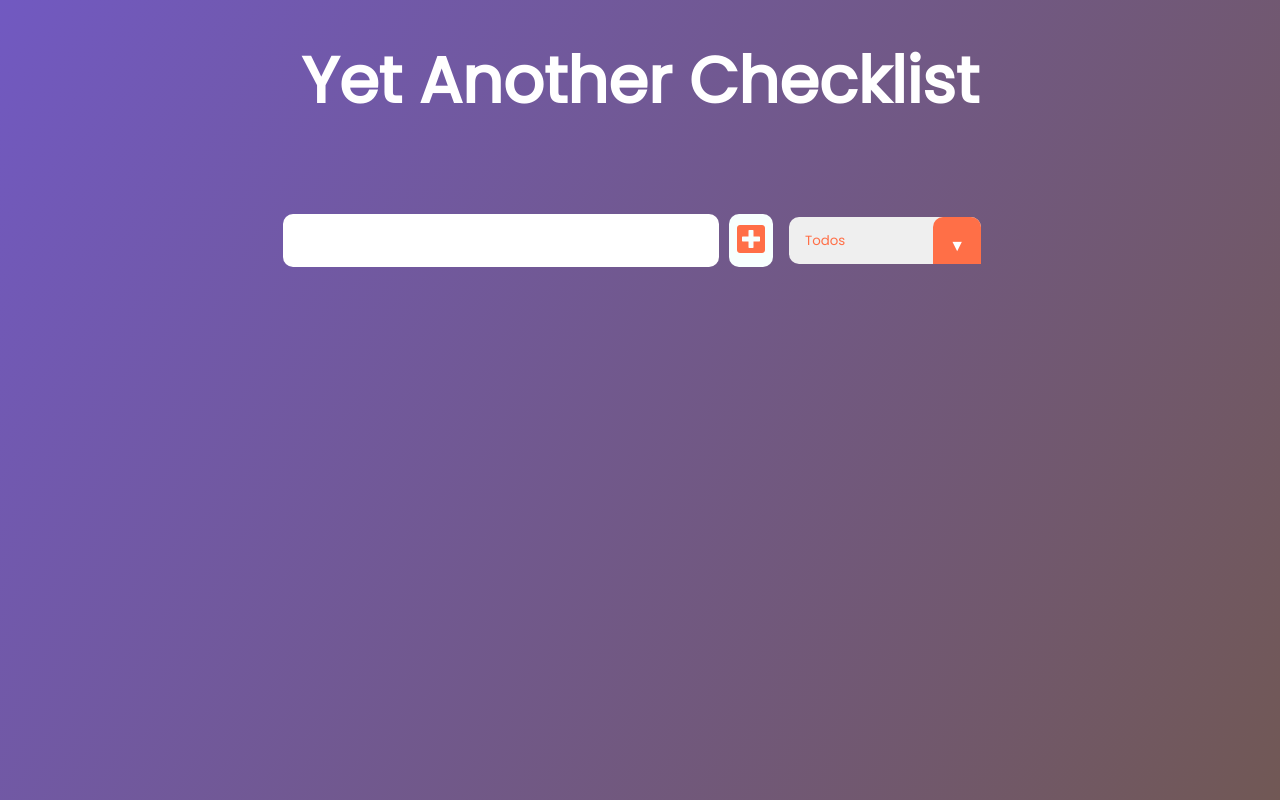
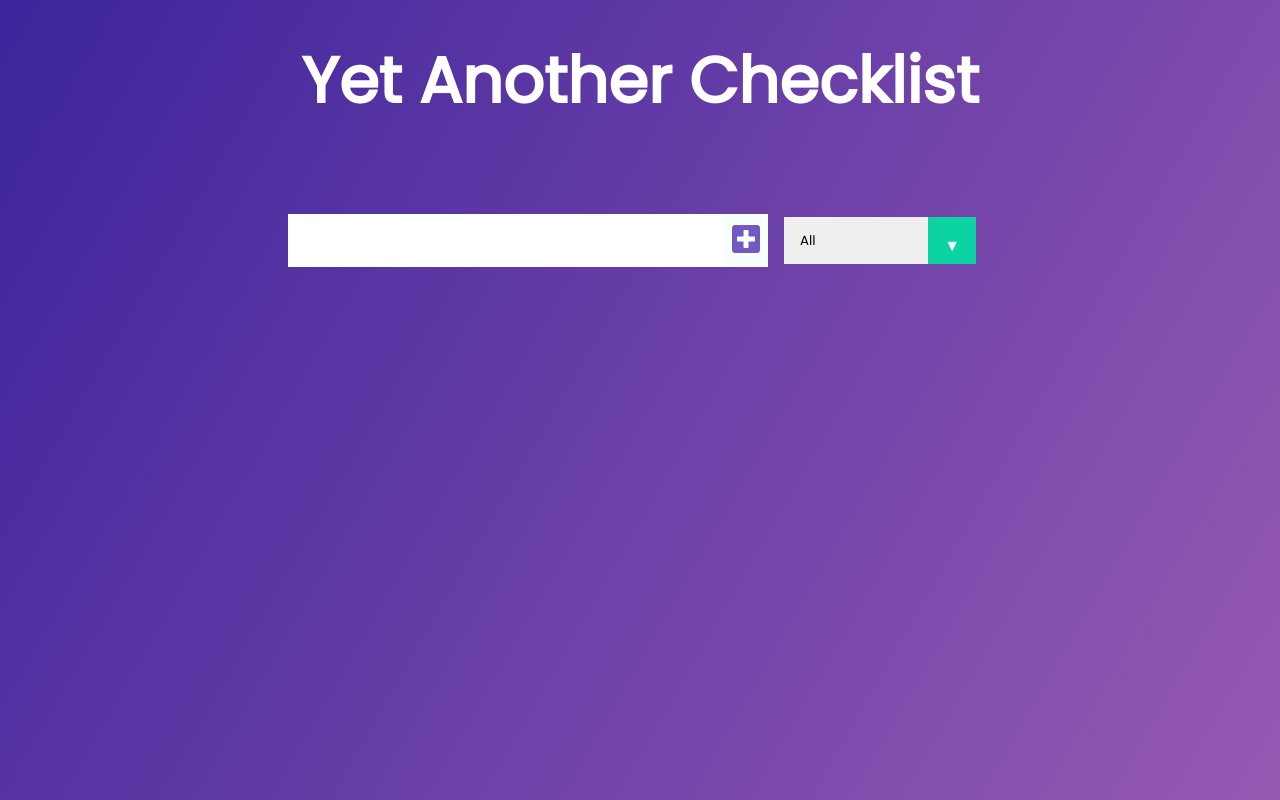
Before and after one commit to the-one-who-knoccks/Yet-another-checkList, a React (Create React App) app: page / in a window 1280 px wide. Built offline with nearby package versions, Linux system fonts and the light colour scheme.

Commit message:
:sparkles: Updated code

```diff
--- a/src/App.css
+++ b/src/App.css
@@ -4,7 +4,7 @@
   box-sizing: border-box;
 }
 body {
-  background-image: linear-gradient(120deg, #7159c1 0%, #715855 100%);
+  background-image: linear-gradient(120deg, #3c249c 0%, #975ab3 100%);
   color: white;
   font-family: "Poppins", sans-serif;
   min-height: 100vh;
@@ -25,19 +25,17 @@ form button {
   padding: 0.5rem;
   font-size: 2rem;
   border: none;
-  border-radius: 10px;
   background: white;
 }
 form button {
-  border-radius: 10px;
-  margin-left: 10px;
-  color: #ff6f47;
+
+  color: #7159c1;
   background: #f7fffe;
   cursor: pointer;
   transition: all 0.3s ease;
 }
 form button:hover {
-  background: #ff6f47;
+  background: #7159c5;
   color: white;
 }
 .todo-container {
@@ -70,7 +68,8 @@ form button:hover {
 
 .trash-btn,
 .complete-btn {
-  background: #ff6f47;
+
+  background: #7159c1;
   color: white;
   border: none;
   padding: 1rem;
@@ -118,10 +117,10 @@ select {
   overflow: hidden;
 }
 select {
-  color: #ff6f47;
+  color: #000;
   font-family: "Poppins", sans-serif;
   cursor: pointer;
-  border-radius: 10px;
+
   width: 12rem;
 }
 /* Arrow */
@@ -131,8 +130,8 @@ select {
   top: 0;
   right: 0;
   padding: 1rem;
-  border-radius: 10px;
-  background: #ff6f47;
+
+  background: rgb(11, 212, 162);
   cursor: pointer;
   pointer-events: none;
 }
--- a/src/App.js
+++ b/src/App.js
@@ -5,15 +5,37 @@ import Form from './Components/Form/Form';
 import ToDoList from './Components/ToDoList/ToDoList';
 
 const App = () => {
-  const [inputText, setInputText ] = useState('');
-  const [todos, setTodos ] = useState([]);
+  const [inputText, setInputText] = useState('');
+  const [todos, setTodos] = useState([]);
+  const [filter, setFilters] = useState('all');
+  const [filtered, setFiltered] = useState([]);
+
+  const filterHandler = () => {
+    switch (filter) {
+      case 'completed':
+        setFiltered(todos.filter(todo => todo.completed === true));
+        break;
+      case 'uncomplited':
+        setFiltered(todos.filter(todo => todo.uncompleted === false));
+        break;
+      default:
+        setFiltered(todos);
+        break;
+    }
+  }
 
   return (
     <div className="App">
       <header>
         <h1>Yet Another Checklist </h1>
       </header>
-      <Form todos={todos} setTodos={setTodos} inputText={inputText} setInputText={setInputText}/>
+      <Form
+        todos={todos}
+        setTodos={setTodos}
+        inputText={inputText}
+        setInputText={setInputText}
+        setFilters={setFilters}
+      />
       <ToDoList setTodos={setTodos} todos={todos} />
     </div>
   );
--- a/src/Components/Form/Form.jsx
+++ b/src/Components/Form/Form.jsx
@@ -1,7 +1,7 @@
 import React from 'react';
 import { v4 as uuidv4 } from 'uuid';
 
-const Form = ({ inputText, setInputText, todos, setTodos }) => {
+const Form = ({ inputText, setInputText, todos, setTodos, setFilters }) => {
   const inputTextHandler = (e) => {
     setInputText(e.target.value);
   };
@@ -13,8 +13,10 @@ const Form = ({ inputText, setInputText, todos, setTodos }) => {
       { text: inputText, completed: false, id: uuidv4() }
     ]);
     setInputText('');
+  };
 
-
+  const filterHandler = (e) => {
+    setFilters(e.target.value);
   }
 
   return (
@@ -24,10 +26,10 @@ const Form = ({ inputText, setInputText, todos, setTodos }) => {
         <i className="fas fa-plus-square"></i>
       </button>
       <div className="select">
-        <select name="todos" className="filter-todo">
-          <option value="all">Todos</option>
-          <option value="completed">Completos</option>
-          <option value="uncompleted">Incompletos</option>
+        <select  onChange={filterHandler} name="todos" className="filter-todo">
+          <option value="all">All</option>
+          <option value="completed">Completed</option>
+          <option value="uncompleted">Uncompleted</option>
         </select>
       </div>
     </form>
--- a/src/Components/Todo/Todo.jsx
+++ b/src/Components/Todo/Todo.jsx
@@ -5,15 +5,26 @@ const Todo = ({ text, todo, todos, setTodos }) => {
     setTodos(todos.filter(el => el.id !== todo.id));
   }
 
+  const completeHandler = () => {
+    setTodos(todos.map((item) => {
+      if (item.id === todo.id) {
+        return {
+          ...item, completed: !item.completed
+        }
+      }
+      return item;
+    }));
+  };
+
   return (
     <div className="todo">
-      <li className="todo-item">{text}</li>
-      <button className="complete-btn">
+      <li className={`todo-item ${todo.completed ? "completed": ''}`} >{text}</li>
+      <button onClick={completeHandler} className="complete-btn">
         <i className="fas fa-check"></i>
-        </button>
+      </button>
       <button onClick={deleteHandler} className="trash-btn">
         <i className="fas fa-trash"></i>
-        </button>
+      </button>
     </div>
   );
 };
```
